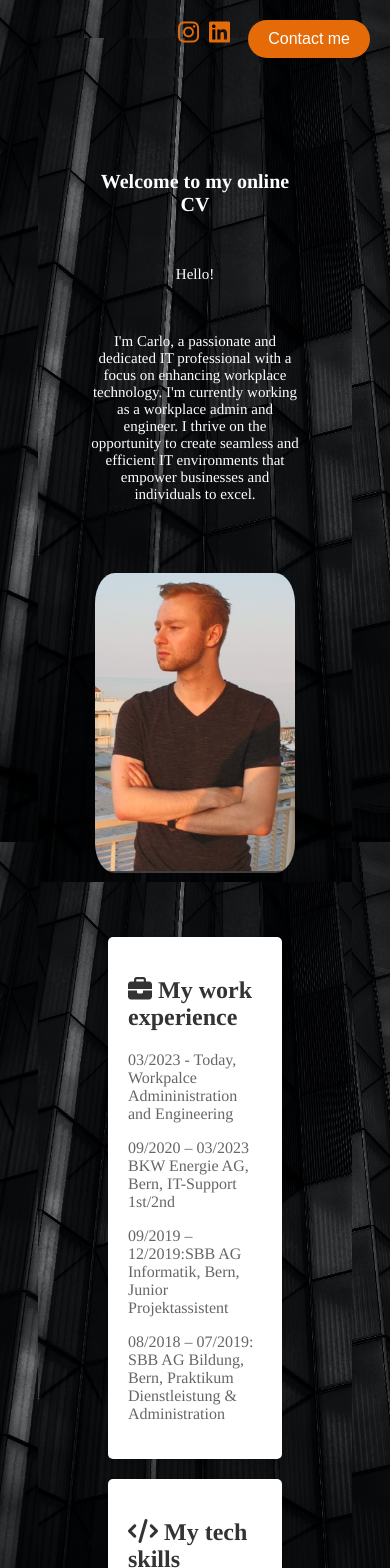
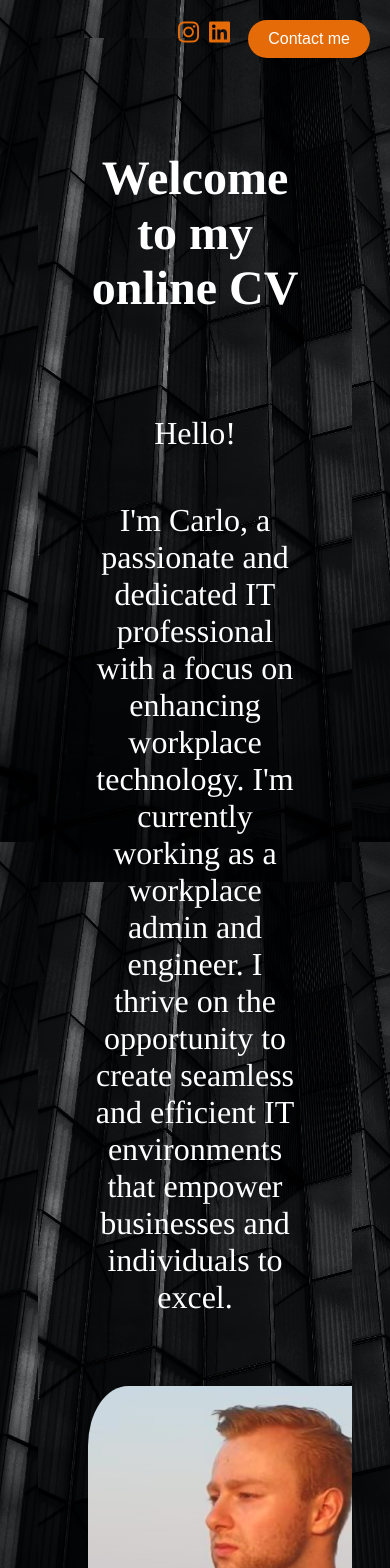
Before and after one commit to CarloRoethlisberger/MyPortfoliopage, an Angular app: page / in a window 390 px wide. Shown: the top 1568 px of the page. Built offline with nearby package versions, Linux system fonts and the light colour scheme.

Commit message:
Update app.component.csst

```diff
--- a/src/app/app.component.css
+++ b/src/app/app.component.css
@@ -232,29 +232,7 @@ img {
             }
 
 
-             .starting_page h1 {
-                font-size: 20px;
-                border-radius: 15px;
-                margin-bottom: 50px;
-                margin-top: 50px;
-            }
 
-
-            .starting_page p {
-                font-size: 15px;
-                border-radius: 15px;
-                max-width: 500px;
-
-                margin-bottom: 50px;
-            }
-
-
-            .starting_page img {
-                border-radius: 10%;
-                width: 200px;
-                height: 300px;
-                margin-top: 20px;
-            }
 
 
 
```
